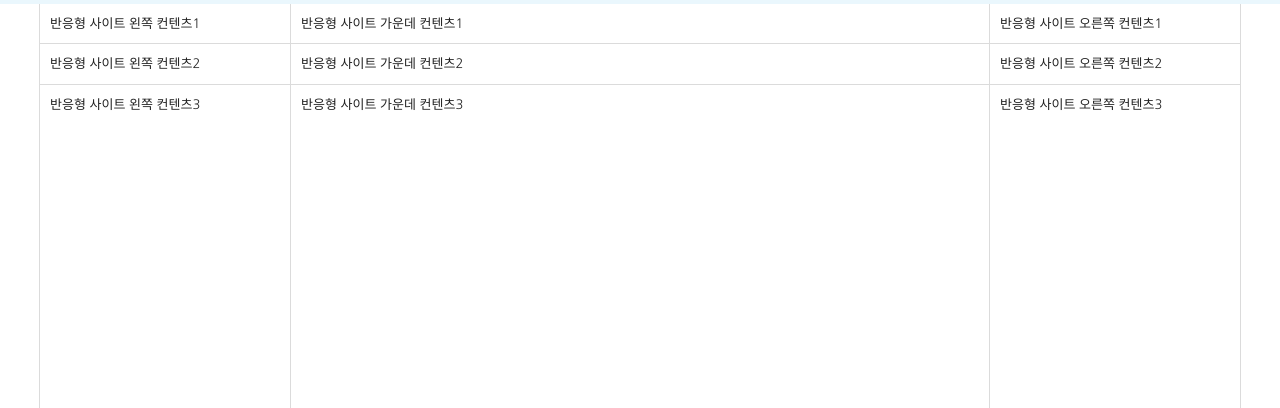
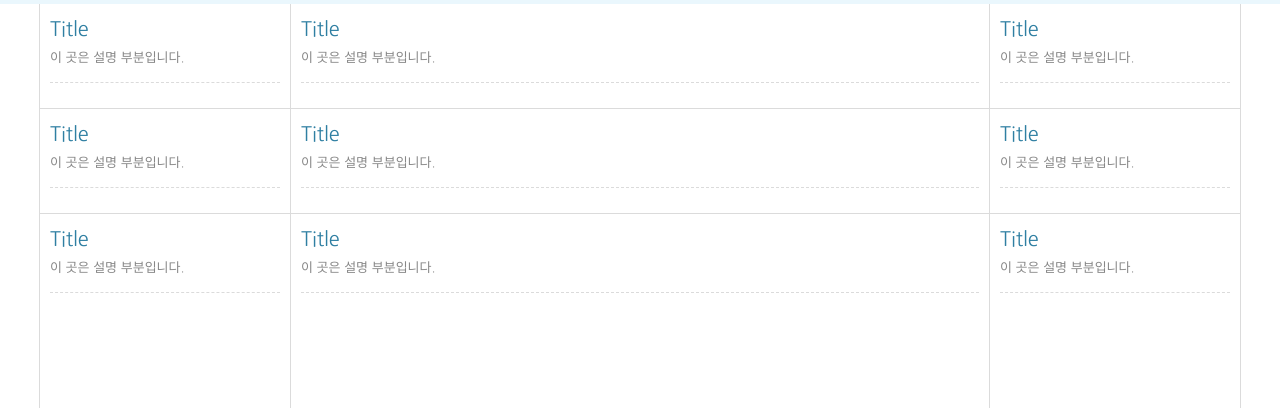
Before and after one commit to 33jumpstreet/responsive_website_lecture, a plain HTML site: page index.html in a window 1280 px wide. Shown: the part 392-800 px from the top of the page. Drawn offline with Linux system fonts and the light colour scheme; a web font is replaced by a local one.

Commit message:
컨텐츠 타이틀

```diff
--- a/css/style.css
+++ b/css/style.css
@@ -245,6 +245,18 @@ body {
   padding: 10px;
   border-bottom: 1px solid #dbdbdb;
 }
+.column .col_tit {
+  font-size: 20px;
+  color: #2f7fa2;
+  padding-bottom: 5px;
+}
+.column .col_desc {
+  border-bottom: 1px dashed #dbdbdb;
+  padding-bottom: 15px;
+  margin-bottom: 15px;
+  color: #878787;
+  line-height: 18px;
+}
 .column.col1 {}
 .column.col2 {}
 .column.col3 {
--- a/index.html
+++ b/index.html
@@ -170,21 +170,57 @@
         <h2 class="ir_su">반응형 사이트 컨텐츠</h2>
         <section id="cont_left">
           <h3 class="ir_su">반응형 사이트 왼쪽 콘텐츠</h3>
-          <article class="column col1"><h4>반응형 사이트 왼쪽 컨텐츠1</h4></article>
-          <article class="column col2"><h4>반응형 사이트 왼쪽 컨텐츠2</h4></article>
-          <article class="column col3"><h4>반응형 사이트 왼쪽 컨텐츠3</h4></article>
+          <article class="column col1">
+            <h4 class="col_tit">Title</h4>
+            <p class="col_desc">이 곳은 설명 부분입니다.</p>
+          </article>
+          <!-- // col1 -->
+          <article class="column col2">
+            <h4 class="col_tit">Title</h4>
+            <p class="col_desc">이 곳은 설명 부분입니다.</p>
+          </article>
+          <!-- // col2 -->
+          <article class="column col3">
+            <h4 class="col_tit">Title</h4>
+            <p class="col_desc">이 곳은 설명 부분입니다.</p>
+          </article>
         </section>
+          <!-- // col3 -->
         <section id="cont_center">
           <h3 class="ir_su">반응형 사이트 가운데 콘텐츠</h3>
-          <article class="column col4"><h4>반응형 사이트 가운데 컨텐츠1</h4></article>
-          <article class="column col5"><h4>반응형 사이트 가운데 컨텐츠2</h4></article>
-          <article class="column col6"><h4>반응형 사이트 가운데 컨텐츠3</h4></article>
+          <article class="column col4">
+            <h4 class="col_tit">Title</h4>
+            <p class="col_desc">이 곳은 설명 부분입니다.</p>
+          </article>
+          <!-- // col4 -->
+          <article class="column col5">
+            <h4 class="col_tit">Title</h4>
+            <p class="col_desc">이 곳은 설명 부분입니다.</p>
+          </article>
+          <!-- // col5 -->
+          <article class="column col6">
+            <h4 class="col_tit">Title</h4>
+            <p class="col_desc">이 곳은 설명 부분입니다.</p>
+          </article>
+          <!-- // col6 -->
         </section>
         <section id="cont_right">
           <h3 class="ir_su">반응형 사이트 오른쪽 콘텐츠</h3>
-          <article class="column col7"><h4>반응형 사이트 오른쪽 컨텐츠1</h4></article>
-          <article class="column col8"><h4>반응형 사이트 오른쪽 컨텐츠2</h4></article>
-          <article class="column col9"><h4>반응형 사이트 오른쪽 컨텐츠3</h4></article>
+          <article class="column col7">
+            <h4 class="col_tit">Title</h4>
+            <p class="col_desc">이 곳은 설명 부분입니다.</p>
+          </article>
+          <!-- // col7 -->
+          <article class="column col8">
+            <h4 class="col_tit">Title</h4>
+            <p class="col_desc">이 곳은 설명 부분입니다.</p>
+          </article>
+          <!-- // col8 -->
+          <article class="column col9">
+            <h4 class="col_tit">Title</h4>
+            <p class="col_desc">이 곳은 설명 부분입니다.</p>
+          </article>
+          <!-- // col9 -->
         </section>
       </div>
     </section>
```
